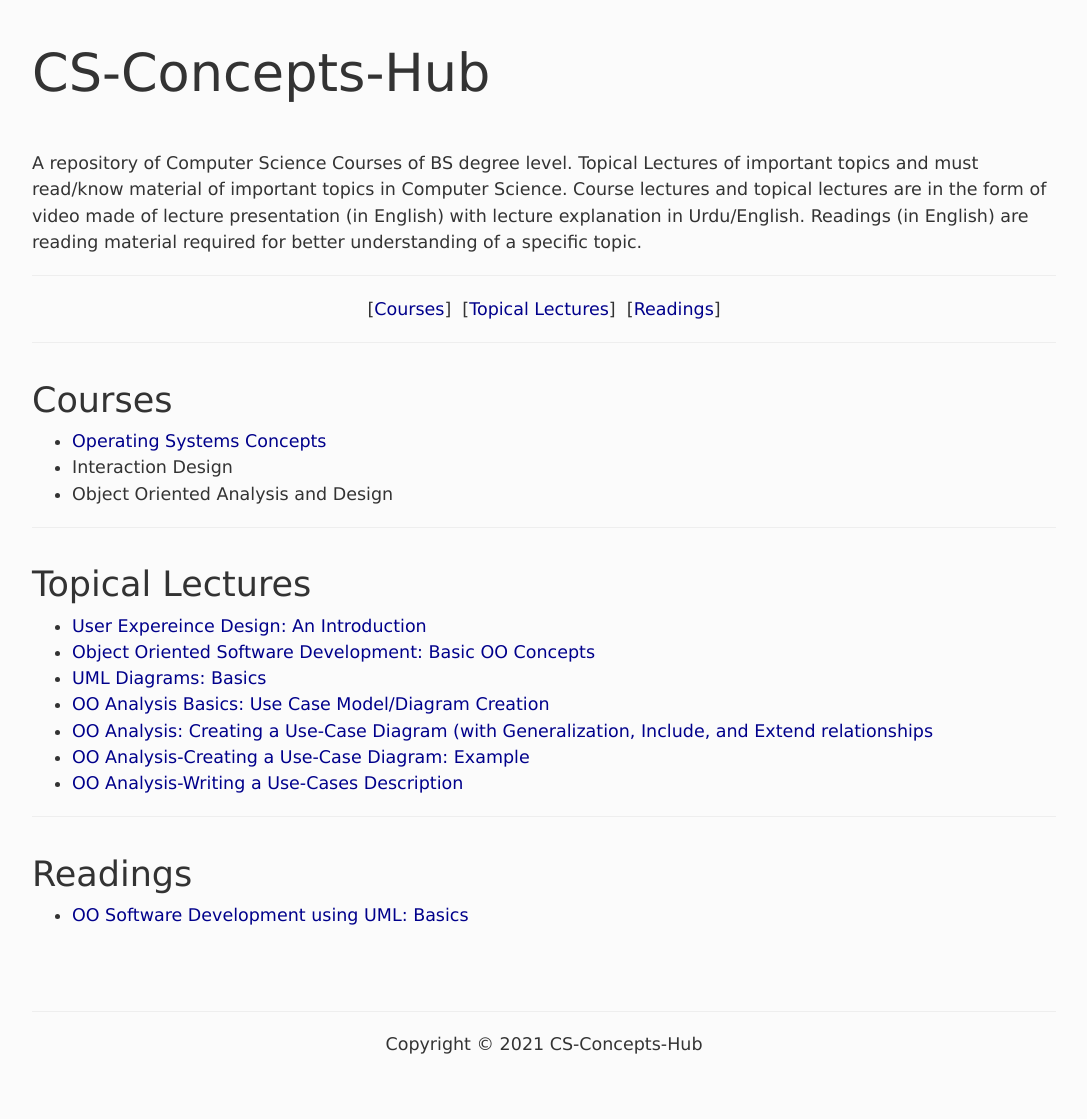
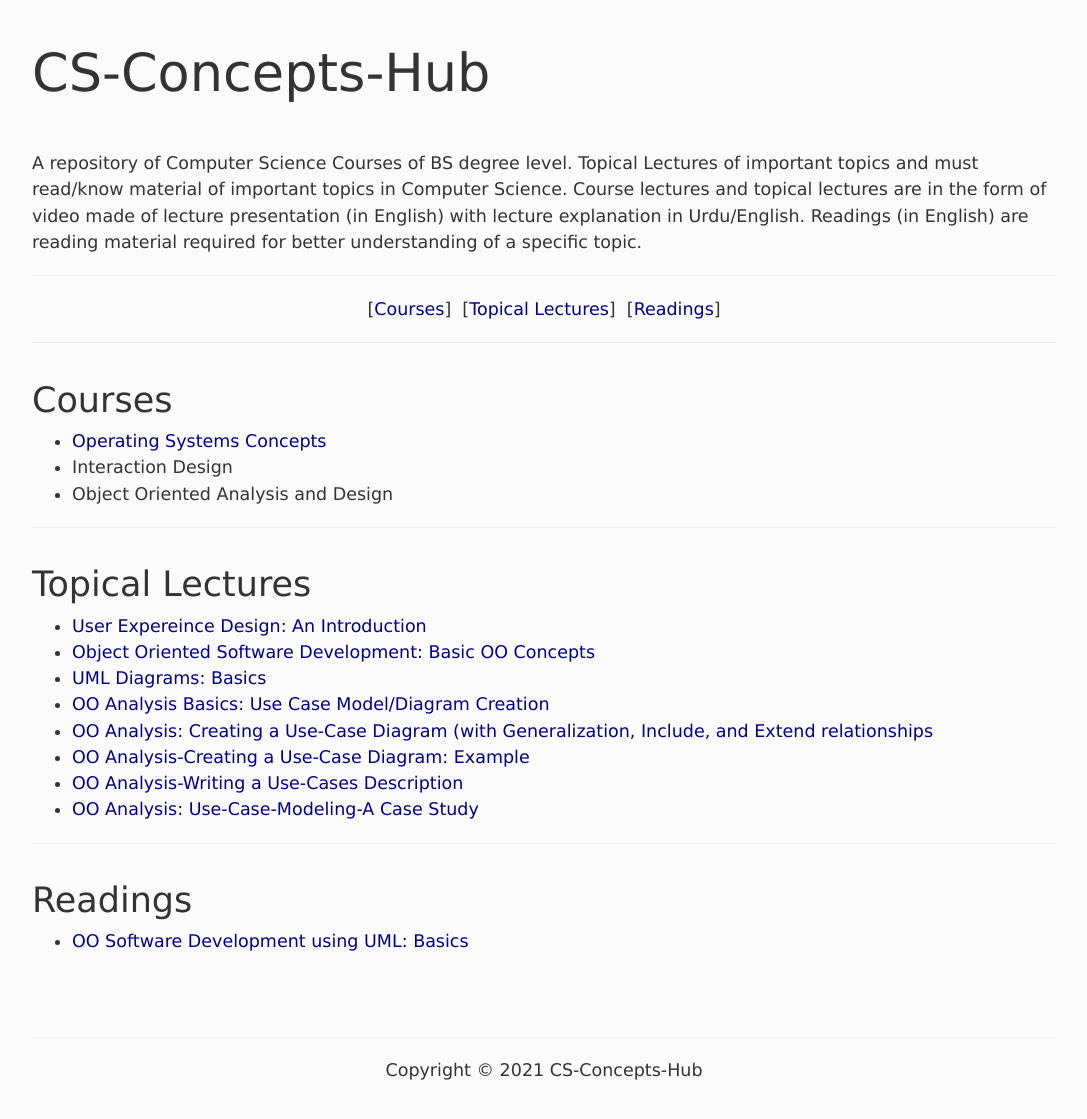
Before and after one commit to CS-Concepts-hub/CS-Concepts-hub, a Jekyll site: the page built from index.html, in a window 1280 px wide, cut to the strip 104-1275 px from the top of the page. Shown: the top 1119 px of the strip, without its empty margins (96-1183 px from the left). Built offline with Jekyll 4.4.1, drawn with Linux system fonts in a browser that asks for light colours.

Commit message:
Update index.html

```diff
--- a/index.html
+++ b/index.html
@@ -35,6 +35,7 @@ weight: 0
 			<li><a href="https://youtu.be/3r5fCZmY8JY" target="youtube">OO Analysis: Creating a Use-Case Diagram (with Generalization, Include, and Extend relationships</a></li>
 			<li><a href="https://youtu.be/m8_uKzC_Wcc" target="youtube">OO Analysis-Creating a Use-Case Diagram: Example</a></li>
 			<li><a href="https://youtu.be/CQLHC3aOYfg" target="youtube">OO Analysis-Writing a Use-Cases Description</a></li>
+			<li><a href="https://youtu.be/6gSoXLARsfg" target="youtube">OO Analysis: Use-Case-Modeling-A Case Study</a></li>
 
 		</ul>
 		<hr>
```
